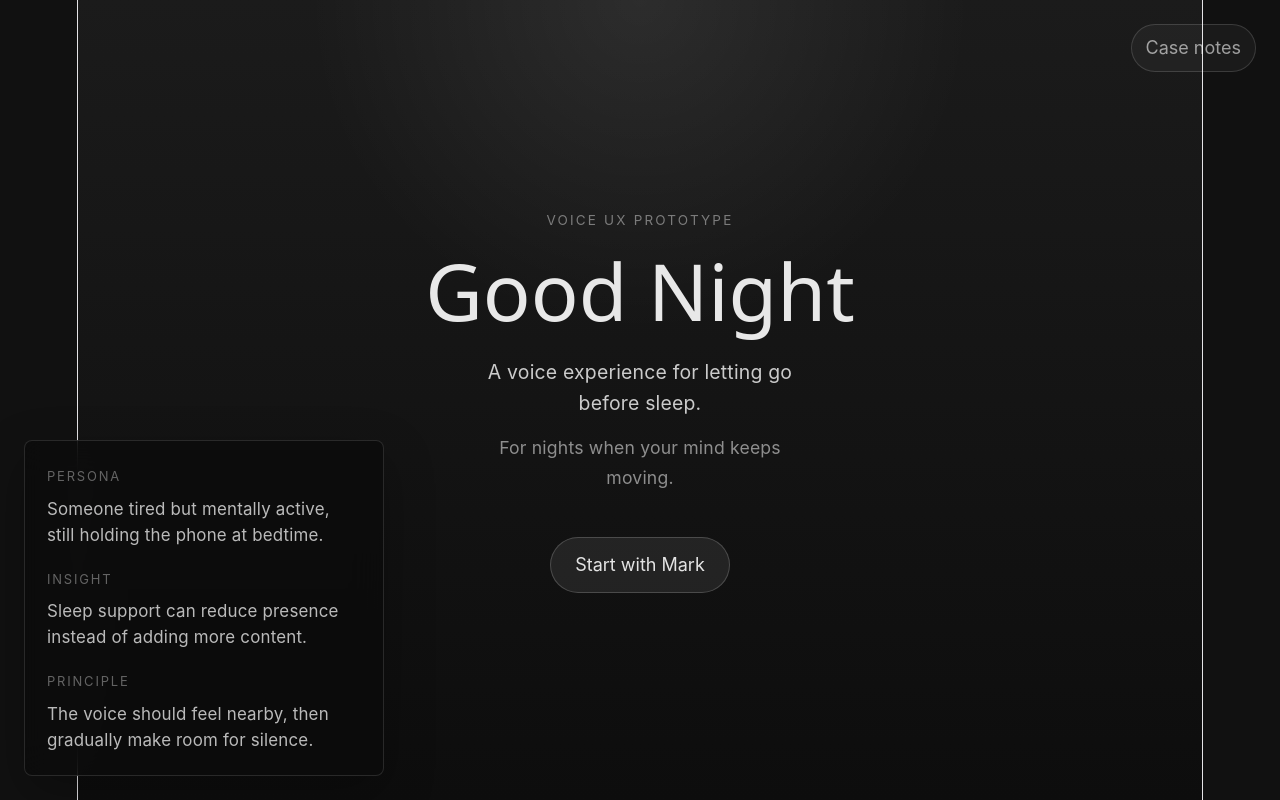
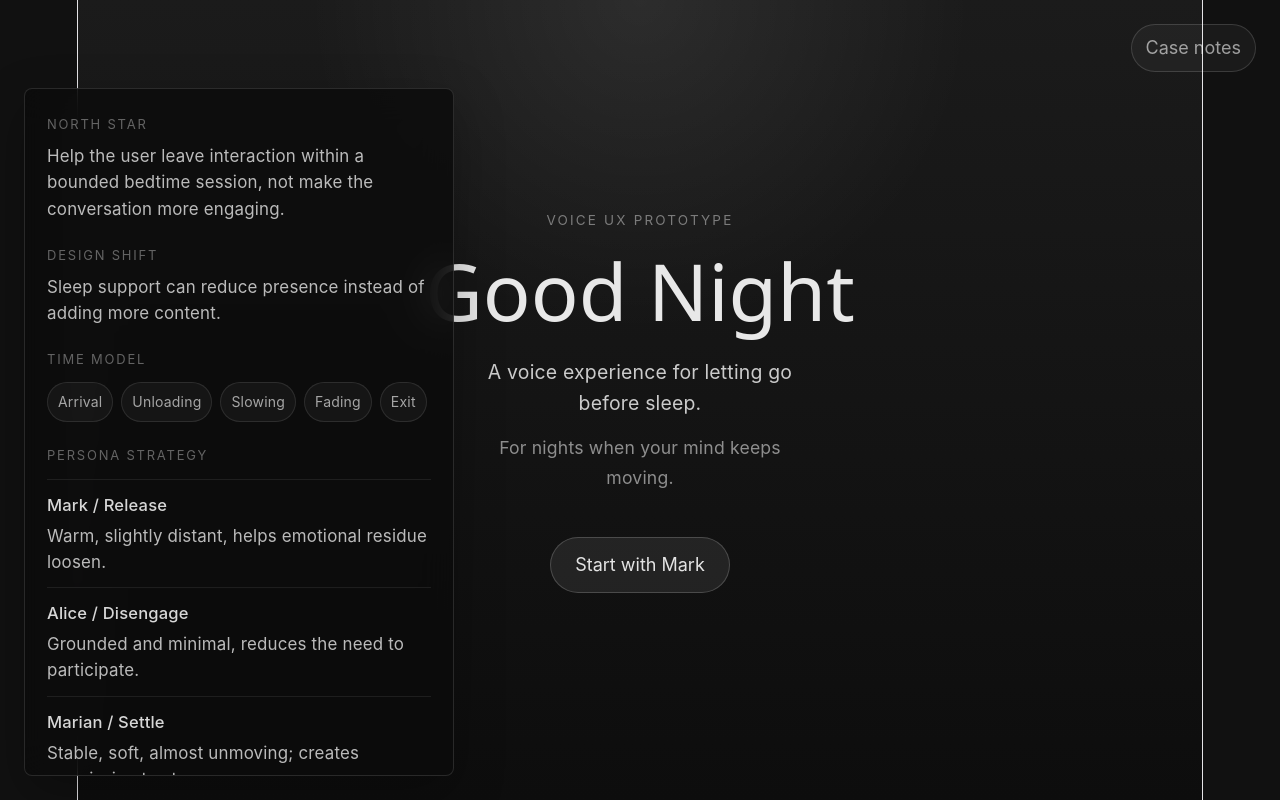
Before and after one commit to liujj0907-max/good-night-voice-experience, a React (Vite) app: page / in a window 1280 px wide. Both pictures are taken after a click on the button "Case notes". Built offline with nearby package versions, Linux system fonts and the light colour scheme.

Commit message:
Align Good Night case notes with source docs

```diff
--- a/src/App.css
+++ b/src/App.css
@@ -66,9 +66,11 @@ button {
   left: 24px;
   bottom: 24px;
   z-index: 2;
-  width: min(360px, calc(100vw - 48px));
+  width: min(430px, calc(100vw - 48px));
+  max-height: calc(100vh - 112px);
+  overflow: auto;
   display: grid;
-  gap: 18px;
+  gap: 20px;
   padding: 22px;
   border: 1px solid rgba(255, 255, 255, 0.12);
   border-radius: 8px;
@@ -79,7 +81,7 @@ button {
   animation: fadeIn 360ms ease both;
 }
 
-.case-notes span {
+.case-section span {
   display: block;
   margin-bottom: 6px;
   font-size: 0.72rem;
@@ -88,11 +90,49 @@ button {
   color: rgba(255, 255, 255, 0.36);
 }
 
-.case-notes p {
+.case-section p,
+.persona-note p {
   margin: 0;
   font-size: 0.94rem;
   line-height: 1.55;
   color: rgba(255, 255, 255, 0.72);
+}
+
+.phase-list {
+  display: flex;
+  flex-wrap: wrap;
+  gap: 8px;
+  margin: 10px 0 0;
+  padding: 0;
+  list-style: none;
+}
+
+.phase-list li {
+  border: 1px solid rgba(255, 255, 255, 0.1);
+  border-radius: 999px;
+  padding: 6px 10px;
+  font-size: 0.78rem;
+  color: rgba(255, 255, 255, 0.62);
+  background: rgba(255, 255, 255, 0.04);
+}
+
+.persona-list {
+  display: grid;
+  gap: 12px;
+  margin-top: 10px;
+}
+
+.persona-note {
+  padding-top: 12px;
+  border-top: 1px solid rgba(255, 255, 255, 0.08);
+}
+
+.persona-note strong {
+  display: block;
+  margin-bottom: 5px;
+  font-size: 0.92rem;
+  font-weight: 500;
+  color: rgba(255, 255, 255, 0.84);
 }
 
 .screen {
@@ -205,6 +245,7 @@ h1 {
     position: static;
     width: 100%;
     max-width: 460px;
+    max-height: none;
     margin: 34px auto 0;
     padding: 18px;
   }
--- a/src/App.jsx
+++ b/src/App.jsx
@@ -3,6 +3,24 @@ import "./App.css";
 
 const AUDIO_SRC = "/audio/mark-session.mp3";
 const FADE_DURATION_SECONDS = 30;
+const PHASES = ["Arrival", "Unloading", "Slowing", "Fading", "Exit"];
+const PERSONAS = [
+  {
+    name: "Mark",
+    role: "Release",
+    note: "Warm, slightly distant, helps emotional residue loosen.",
+  },
+  {
+    name: "Alice",
+    role: "Disengage",
+    note: "Grounded and minimal, reduces the need to participate.",
+  },
+  {
+    name: "Marian",
+    role: "Settle",
+    note: "Stable, soft, almost unmoving; creates permission to stop.",
+  },
+];
 
 function App() {
   const audioRef = useRef(null);
@@ -128,17 +146,40 @@ function App() {
 
       {screen === "landing" && showCaseNotes && (
         <aside className="case-notes" id="case-notes">
-          <div>
-            <span>Persona</span>
-            <p>Someone tired but mentally active, still holding the phone at bedtime.</p>
+          <div className="case-section">
+            <span>North Star</span>
+            <p>
+              Help the user leave interaction within a bounded bedtime session,
+              not make the conversation more engaging.
+            </p>
           </div>
-          <div>
-            <span>Insight</span>
+
+          <div className="case-section">
+            <span>Design Shift</span>
             <p>Sleep support can reduce presence instead of adding more content.</p>
           </div>
-          <div>
-            <span>Principle</span>
-            <p>The voice should feel nearby, then gradually make room for silence.</p>
+
+          <div className="case-section">
+            <span>Time Model</span>
+            <ol className="phase-list" aria-label="Good Night session phases">
+              {PHASES.map((phase) => (
+                <li key={phase}>{phase}</li>
+              ))}
+            </ol>
+          </div>
+
+          <div className="case-section">
+            <span>Persona Strategy</span>
+            <div className="persona-list">
+              {PERSONAS.map((persona) => (
+                <article className="persona-note" key={persona.name}>
+                  <strong>
+                    {persona.name} / {persona.role}
+                  </strong>
+                  <p>{persona.note}</p>
+                </article>
+              ))}
+            </div>
           </div>
         </aside>
       )}
```
Also changed, not shown: 1 other file (tests, documents, lock files or other folders).
